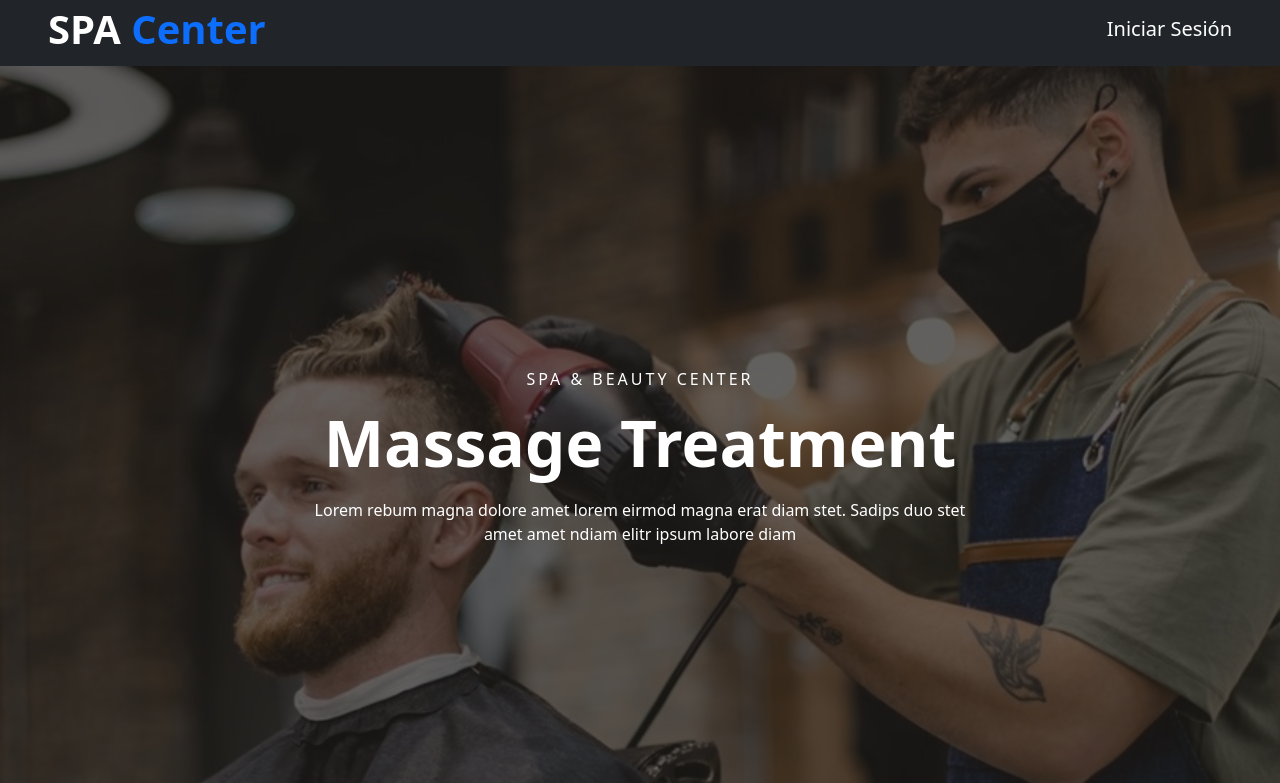
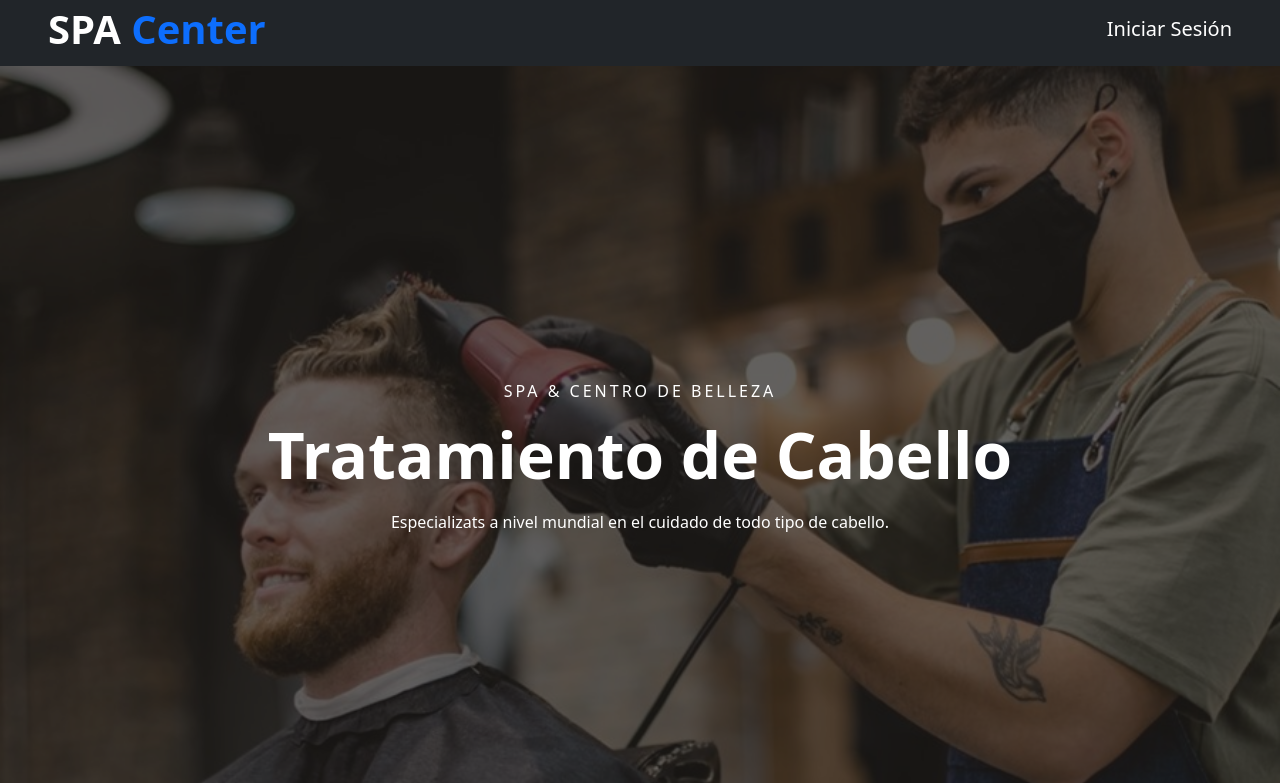
Before and after one commit to LuisPinto9/Front-Proyecto-1er50-Electiva-II, a website: page views/index.html in a window 1280 px wide. Shown: the top 783 px of the page. Drawn offline with nearby package versions, Linux system fonts and the light colour scheme; files that its build step writes are made by us from their sources; files whose address does not match are found by name.

Commit message:
Arreglos de interfaces

```diff
--- a/views/index.html
+++ b/views/index.html
@@ -56,14 +56,13 @@
                   class="text-white text-uppercase mb-3 animate__animated animate__fadeInDown"
                   style="letter-spacing: 3px"
                 >
-                  Spa & Beauty Center
+                  Spa & Centro de Belleza
                 </h6>
-                <h3 class="display-3 text-capitalize text-white mb-3">
-                  Massage Treatment
+                <h3 class="display-3 text-white mb-3">
+                  Tratamiento de Cabello
                 </h3>
                 <p class="mx-md-5 px-5">
-                  Lorem rebum magna dolore amet lorem eirmod magna erat diam
-                  stet. Sadips duo stet amet amet ndiam elitr ipsum labore diam
+                  Especializats a nivel mundial en el cuidado de todo tipo de cabello.
                 </p>
               </div>
             </div>
```
Also changed, not shown: views/dashboard-clients.html (+0 -9 lines).
